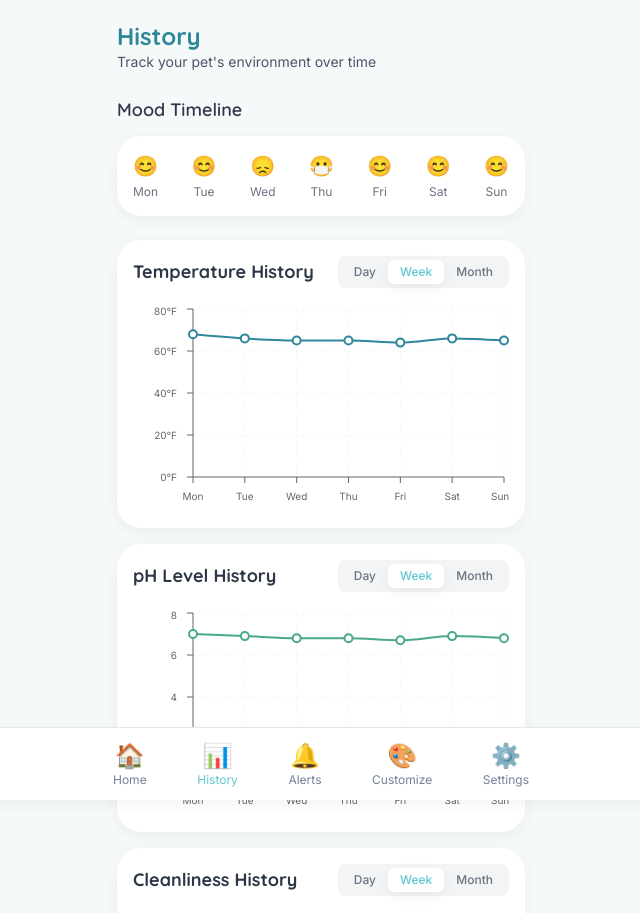
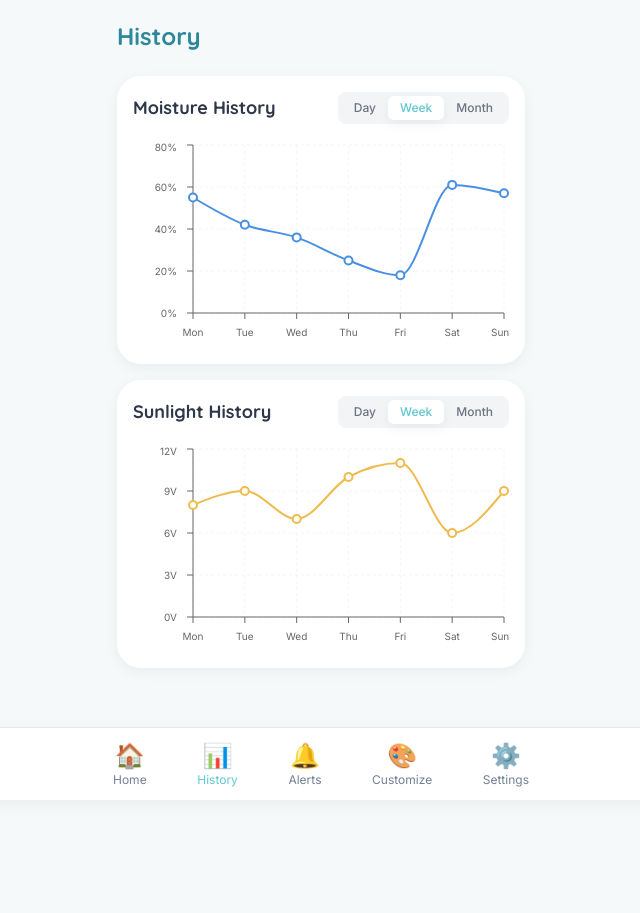
Before and after one commit to nmack41/dry_guy, a Next.js app: page /history in a window 1280 px wide. Shown: the top 913 px of the page, without its empty margins (319-959 px from the left). After the commit the page ends 800 px from the top, so only its background shows below. Built offline with nearby package versions, Linux system fonts and the light colour scheme.

Commit message:
updated quite a bit

```diff
--- a/app/alerts/page.js
+++ b/app/alerts/page.js
@@ -9,33 +9,6 @@ export default function Alerts() {
   const [alerts, setAlerts] = useState([
     {
       id: 1,
-      title: "Water too cold!",
-      message:
-        "Your pet is feeling chilly. The water temperature is below the recommended level. Consider turning up your heater to keep your pet comfortable.",
-      time: "10 minutes ago",
-      severity: "warning",
-      read: false,
-    },
-    {
-      id: 2,
-      title: "Time to clean!",
-      message:
-        "Your pet's tank needs cleaning soon. Cleanliness levels are dropping below optimal levels. Schedule a cleaning in the next 2 days.",
-      time: "3 hours ago",
-      severity: "info",
-      read: false,
-    },
-    {
-      id: 3,
-      title: "pH level dropping",
-      message:
-        "The pH level is gradually decreasing. It's still in the safe range, but keep an eye on it. Consider adding pH stabilizer if it continues to drop.",
-      time: "1 day ago",
-      severity: "info",
-      read: true,
-    },
-    {
-      id: 4,
       title: "Pet is hungry!",
       message:
         "Your pet hasn't been fed in 24 hours! Please feed your pet soon to maintain their health and happiness.",
--- a/app/history/page.js
+++ b/app/history/page.js
@@ -1,112 +1,64 @@
 "use client";
 
-import { useState } from "react";
+// Removed useState as it's not currently used
 import Navigation from "../components/Navigation";
 import SensorChart from "../components/SensorChart";
 
 export default function History() {
-  // Sample data for the charts
-  const temperatureData = [
-    { time: "Mon", value: 68 },
-    { time: "Tue", value: 66 },
-    { time: "Wed", value: 65 },
-    { time: "Thu", value: 65 },
-    { time: "Fri", value: 64 },
-    { time: "Sat", value: 66 },
-    { time: "Sun", value: 65 },
+  // Removed temperatureData, phData, cleanlinessData, moodHistory
+  // Add sample data for Moisture (e.g., Humidity %)
+  const moistureData = [
+    { time: "Mon", value: 55 },
+    { time: "Tue", value: 42 },
+    { time: "Wed", value: 36 },
+    { time: "Thu", value: 25 },
+    { time: "Fri", value: 18 },
+    { time: "Sat", value: 61 },
+    { time: "Sun", value: 57 },
   ];
 
-  const phData = [
-    { time: "Mon", value: 7.0 },
-    { time: "Tue", value: 6.9 },
-    { time: "Wed", value: 6.8 },
-    { time: "Thu", value: 6.8 },
-    { time: "Fri", value: 6.7 },
-    { time: "Sat", value: 6.9 },
-    { time: "Sun", value: 6.8 },
+  const SunlightData = [
+    { time: "Mon", value: 8 }, // Example: 8 hours
+    { time: "Tue", value: 9 },
+    { time: "Wed", value: 7 },
+    { time: "Thu", value: 10 },
+    { time: "Fri", value: 11 },
+    { time: "Sat", value: 6 }, // Maybe cloudy?
+    { time: "Sun", value: 9 },
   ];
 
-  const cleanlinessData = [
-    { time: "Mon", value: 95 },
-    { time: "Tue", value: 90 },
-    { time: "Wed", value: 87 },
-    { time: "Thu", value: 85 },
-    { time: "Fri", value: 80 },
-    { time: "Sat", value: 95 },
-    { time: "Sun", value: 92 },
-  ];
-
-  // Sample mood history
-  const moodHistory = [
-    { day: "Mon", mood: "happy" },
-    { day: "Tue", mood: "happy" },
-    { day: "Wed", mood: "sad" },
-    { day: "Thu", mood: "sick" },
-    { day: "Fri", mood: "happy" },
-    { day: "Sat", mood: "happy" },
-    { day: "Sun", mood: "happy" },
-  ];
-
-  const getMoodEmoji = (mood) => {
-    switch (mood) {
-      case "happy":
-        return "😊";
-      case "sad":
-        return "😞";
-      case "sick":
-        return "😷";
-      default:
-        return "😊";
-    }
-  };
+  // getMoodEmoji function is removed as mood history is commented out
 
   return (
     <main className="min-h-screen pb-16">
       <div className="p-5">
         <div className="mb-6">
+          {/* Updated title and description for clarity */}
           <h1 className="text-2xl font-bold text-primary-dark">History</h1>
-          <p className="text-sm text-text-secondary">
-            Track your pet's environment over time
-          </p>
         </div>
 
-        <div className="mb-6">
-          <h2 className="text-lg font-semibold text-text-primary mb-3">
-            Mood Timeline
-          </h2>
-          <div className="flex justify-between bg-card rounded-2xl p-4 shadow-soft">
-            {moodHistory.map((item, index) => (
-              <div key={index} className="flex flex-col items-center">
-                <div className="text-xl mb-1">{getMoodEmoji(item.mood)}</div>
-                <div className="text-xs text-gray-500">{item.day}</div>
-              </div>
-            ))}
-          </div>
-        </div>
+        {/* Removed Mood Timeline section */}
+        {/* <div className="mb-6"> ... </div> */}
 
+        {/* Replaced Temperature chart with Moisture chart */}
         <SensorChart
-          data={temperatureData}
+          data={moistureData}
           dataKey="value"
-          name="Temperature"
-          color="#2E8899"
-          unit="°F"
+          name="Moisture"
+          color="#4A90E2" // Example color, feel free to change
+          unit="%"
         />
 
         <SensorChart
-          data={phData}
+          data={SunlightData}
           dataKey="value"
-          name="pH Level"
-          color="#4AA987"
-          unit=""
+          name="Sunlight"
+          color="#EFBB4C" // Example color, feel free to change
+          unit="V"
         />
-
-        <SensorChart
-          data={cleanlinessData}
-          dataKey="value"
-          name="Cleanliness"
-          color="#EFBB4C"
-          unit="%"
-        />
+        {/* Ensure other charts remain commented out or removed */}
+        {/* <SensorChart data={phData} ... /> */}
+        {/* <SensorChart data={cleanlinessData} ... /> */}
       </div>
 
       <Navigation />
--- a/app/page.js
+++ b/app/page.js
@@ -2,71 +2,83 @@
 
 import { useState } from "react";
 import VirtualPet from "./components/VirtualPet";
-import SensorCard from "./components/SensorCard";
+// import SensorCard from "./components/SensorCard";
 import PetStatusCard from "./components/PetStatusCard";
 import Navigation from "./components/Navigation";
 
 export default function Home() {
   const [petMood, setPetMood] = useState("happy");
-  const [petName, setPetName] = useState("Bubbles");
+  const [petName, setPetName] = useState("Russell");
   const [streakDays, setStreakDays] = useState(5);
+  const [imageUrl, setImageUrl] = useState("/images/Russell.png");
 
   // Simulated sensor data (in a real app, this would come from the backend)
-  const sensorData = [
-    {
-      id: "temperature",
-      title: "Temperature",
-      value: "65",
-      unit: "°F",
-      icon: "🌡️",
-      status: "normal",
-    },
-    {
-      id: "ph",
-      title: "pH Level",
-      value: "6.8",
-      unit: "pH",
-      icon: "🧪",
-      status: "normal",
-    },
-    {
-      id: "cleanliness",
-      title: "Cleanliness",
-      value: "92",
-      unit: "%",
-      icon: "✨",
-      status: "normal",
-    },
-  ];
+  // const sensorData = [
+  //   {
+  //     id: "temperature",
+  //     title: "Temperature",
+  //     value: "65",
+  //     unit: "°F",
+  //     icon: "🌡️",
+  //     status: "normal",
+  //   },
+  //   {
+  //     id: "ph",
+  //     title: "pH Level",
+  //     value: "6.8",
+  //     unit: "pH",
+  //     icon: "🧪",
+  //     status: "normal",
+  //   },
+  //   {
+  //     id: "cleanliness",
+  //     title: "Cleanliness",
+  //     value: "92",
+  //     unit: "%",
+  //     icon: "✨",
+  //     status: "normal",
+  //   },
+  // ];
 
-  const changePetMood = () => {
-    // Cycle through moods on click for demo purposes
-    const moods = ["happy", "sad", "sick"];
-    const currentIndex = moods.indexOf(petMood);
-    const nextIndex = (currentIndex + 1) % moods.length;
-    setPetMood(moods[nextIndex]);
-  };
+  // const handleImageChange = (event) => {
+  //   const file = event.target.files[0];
+  //   if (file) {
+  //     setImageUrl(URL.createObjectURL(file));
+  //   }
+  // };
 
   return (
     <main className="min-h-screen pb-16">
       <div className="p-5">
         <div className="flex justify-between items-center mb-6">
-          <h1 className="text-2xl font-bold text-primary-dark">Water Pet</h1>
+          <h1 className="text-2xl font-bold text-primary-dark">{petName}</h1>
           <div className="text-sm bg-accent-light text-accent-dark py-1 px-3 rounded-full font-semibold">
             {streakDays}-day streak 🔥
           </div>
         </div>
 
         <div className="mb-8">
-          <VirtualPet mood={petMood} onClick={changePetMood} />
-          <p className="text-center mt-3 text-sm text-text-secondary">
-            Tap to change mood
-          </p>
+          <VirtualPet mood={petMood} imageUrl={imageUrl} />
+          {/* <div className="mt-4 text-center">
+            <label
+              htmlFor="pet-upload"
+              className="cursor-pointer text-primary hover:underline text-sm"
+            >
+              Change Pet Image (Local Preview)
+            </label>
+            <input
+              id="pet-upload"
+              type="file"
+              accept="image/*"
+              onChange={handleImageChange}
+              className="hidden"
+            />
+          </div> */}
         </div>
 
         <PetStatusCard name={petName} streakDays={streakDays} mood={petMood} />
 
-        <div className="grid grid-cols-1 gap-3 mb-6">
+        {/* <div className="grid grid-cols-1 gap-3 mb-6">
           {sensorData.map((sensor) => (
             <SensorCard
               key={sensor.id}
@@ -77,7 +89,7 @@ export default function Home() {
               status={sensor.status}
             />
           ))}
-        </div>
+        </div> */}
       </div>
 
       <Navigation />
```
Also changed, not shown: app/components/VirtualPet.js (+30 -62 lines), app/customize/page.js (+83 -83 lines), public/images/Russell.png (added), 1 other file (tests, documents, lock files or other folders).
